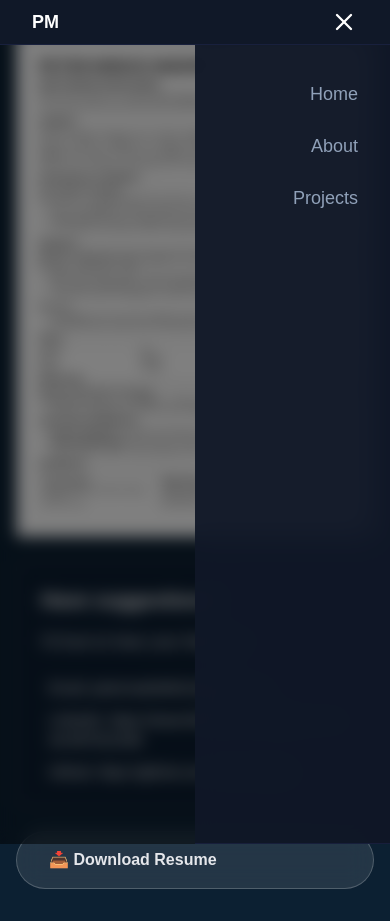
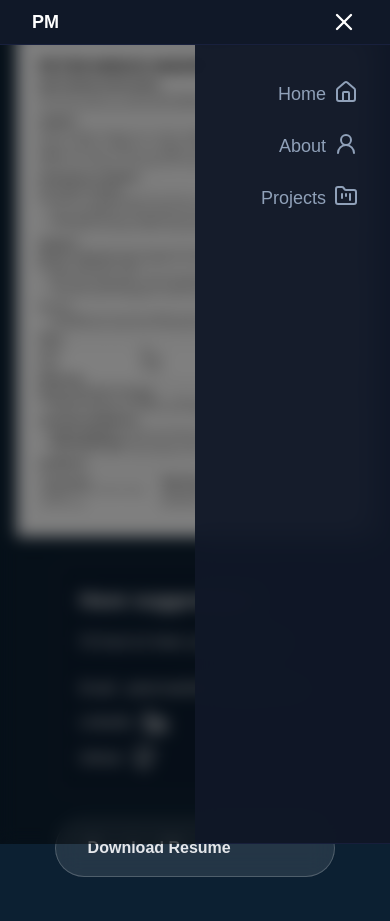
Before and after one commit to PeterDMadrid/Portfolio, a Next.js app: page /resume in a window 390 px wide. Both pictures are taken after a click on the button 344 px from the left and 22 px from the top of the page. Built offline with nearby package versions, Linux system fonts and the light colour scheme.

Commit message:
added icons to mobile menu and resume page

```diff
--- a/src/app/homeComponents/Introduction.tsx
+++ b/src/app/homeComponents/Introduction.tsx
@@ -4,7 +4,7 @@ import Link from "next/link";
 export default function Introduction() {
     return (
         <div className="flex flex-col justify-center items-center ml-4 text-white h-[50vh] w-[28vh] lg:w-[100vh] md:w-[60vh] sm:w-[40vh]">
-            <div className="mt-12 mb-4 lg:m-4 lg:m-4 md:m-4 p-2 text-sm rounded-xl bg-[#6366f11A] border border-[#6366f119]" style={{ animation: "slideInUp 0.8s ease-out 0.2s both" }}>✨ Available for open opportunities</div>
+            <div className="mt-4 mb-4 md:m-4 p-2 px-4 text-xs rounded-xl bg-[#6366f11A] border border-[#6366f119]" style={{ animation: "slideInUp 0.8s ease-out 0.2s both" }}>✨ Available for open opportunities</div>
             <div className="text-center mb-4 text-[clamp(1.5rem,4vw,2.5rem)] font-extrabold
     leading-[1.1] text-[#EEF1F5]" style={{ animation: "slideInUp 0.8s ease-out 0.4s both" }}>Hi, I'm Peter Kirsch Madrid <br /> Full Stack Developer</div>
             <div className="text-center mb-4 lg:p-4 text-[#94a3b8]" style={{ animation: "slideInUp 0.8s ease-out 0.6s both" }}>I craft exceptional digital experiences through innovative web solutions, combining cutting-edge technology with thoughtful design to bring ideas to life.</div>
--- a/src/app/page.tsx
+++ b/src/app/page.tsx
@@ -9,7 +9,8 @@ export default function Home() {
   const parallaxRef = useParallax(0.6);
 
   return (
-    <div>
+    <div className="relative">
+      <div className="opacity-100 absolute -top-[10px] left-0 w-full h-full [clip-path:polygon(0_0,100%_10%,100%_100%,40%_100%)] sm:[clip-path:polygon(0_0,100%_33%,100%_100%,10%_100%)] bg-gradient-to-b from-yellow-300/40 from-0% via-yellow-400/20 via-10% to-[#0c2032] to-70%"></div>
       <section ref={parallaxRef} className="flex flex-wrap justify-center sm:justify-between items-center px-4 overflow-hidden pb-4 h-[900px] sm:h-[400px] md:h-[600px] lg:h-[600px] 2xl:h-[900px] relative z-0">
         <Introduction />
         <Skills />
--- a/src/app/resume/page.tsx
+++ b/src/app/resume/page.tsx
@@ -1,5 +1,6 @@
 import Button from '@/components/Button';
 import Image from 'next/image';
+import { Linkedin, Github } from 'lucide-react';
 
 export default function Resume() {
     return (
@@ -25,16 +26,16 @@ export default function Resume() {
                     <p className="mb-6 text-gray-200">I'd love to hear your feedback!</p>
                     <div className="space-y-3">
                         <p className="flex items-center gap-2 text-sm sm:text-base break-all">
-                            <span className="flex-shrink-0"></span>
-                            <span>Email: petermadrid0421@gmail.com</span>
+                            <span className="flex-shrink-0">Email: </span>
+                            <span>petermadrid0421@gmail.com</span>
                         </p>
                         <p className="flex items-center gap-2 text-sm sm:text-base break-all">
-                            <span className="flex-shrink-0"></span>
-                            <span>LinkedIn: https://www.linkedin.com/in/peter-madrid-99752223b/</span>
+                            <span className="flex-shrink-0">LinkedIn:</span>
+                            <a href='/'><Linkedin /></a>
                         </p>
                         <p className="flex items-center gap-2 text-sm sm:text-base">
-                            <span className="flex-shrink-0"></span>
-                            <span>Github: https://github.com/PeterDMadrid</span>
+                            <span className="flex-shrink-0">Github: </span>
+                            <a href='/'><Github /></a>
                         </p>
                     </div>
                 </div>
@@ -47,7 +48,7 @@ export default function Resume() {
                         style={{ animation: "slideInUp 0.6s ease-out 0.6s both" }}
                         className="w-full sm:w-auto px-6 py-3 text-base sm:text-lg font-medium"
                     >
-                        📥 Download Resume
+                        Download Resume
                     </Button>
                 </div>
             </div>
--- a/src/components/Header.tsx
+++ b/src/components/Header.tsx
@@ -2,7 +2,7 @@
 
 import Link from "next/link";
 import { useEffect, useState } from "react";
-import { X, Menu } from "lucide-react";
+import { X, Menu, House, UserRound, FolderKanban } from "lucide-react";
 
 export default function Header() {
     const [scrolled, setScrolled] = useState(false);
@@ -18,7 +18,7 @@ export default function Header() {
 
     return (
         <header>
-            <div className={`flex justify-between fixed top-0 w-full px-8 z-[1000] transition-all duration-100 ease-in-out
+            <div className={`flex justify-between fixed top-0 w-full px-8 z-[1000] transition-all duration-200 ease-in
       ${scrolled ? "bg-transparent backdrop-blur-0 shadow-none py-2" : "bg-gray-900 backdrop-blur-[50px] py-2 border-b border-[#6366f1]/10"}`}>
                 <Link href="/" className="text-white font-bold text-lg cursor-pointer">PM</Link>
                 <nav className="hidden md:block ">
@@ -41,28 +41,28 @@ export default function Header() {
                     />
 
                     {/* Menu Content */}
-                    <div className="relative bg-gray-900/95 backdrop-blur-md border-b border-[#6366f1]/10 px-8 pb-6 pt-20 w-[50%] text-end">
+                    <div className="relative bg-gray-900/95 backdrop-blur-md border-b border-[#6366f1]/10 px-8 pb-6 pt-20 w-[50%]">
                         <nav className="flex flex-col space-y-6">
                             <Link
                                 href="/"
-                                className="text-slate-400 font-light text-lg cursor-pointer transition-colors hover:text-white"
+                                className="flex gap-2 justify-end text-slate-400 font-light text-lg cursor-pointer transition-colors hover:text-white"
                                 onClick={() => setMenu(false)}
                             >
-                                Home
+                                Home <House />
                             </Link>
                             <Link
                                 href="/about"
-                                className="text-slate-400 font-light text-lg cursor-pointer transition-colors hover:text-white"
+                                className="flex gap-2 justify-end text-slate-400 font-light text-lg cursor-pointer transition-colors hover:text-white"
                                 onClick={() => setMenu(false)}
                             >
-                                About
+                                About <UserRound />
                             </Link>
                             <Link
                                 href="/projects"
-                                className="text-slate-400 font-light text-lg cursor-pointer transition-colors hover:text-white"
+                                className="flex gap-2 justify-end text-slate-400 font-light text-lg cursor-pointer transition-colors hover:text-white"
                                 onClick={() => setMenu(false)}
                             >
-                                Projects
+                                Projects <FolderKanban />
                             </Link>
                         </nav>
                     </div>
```
